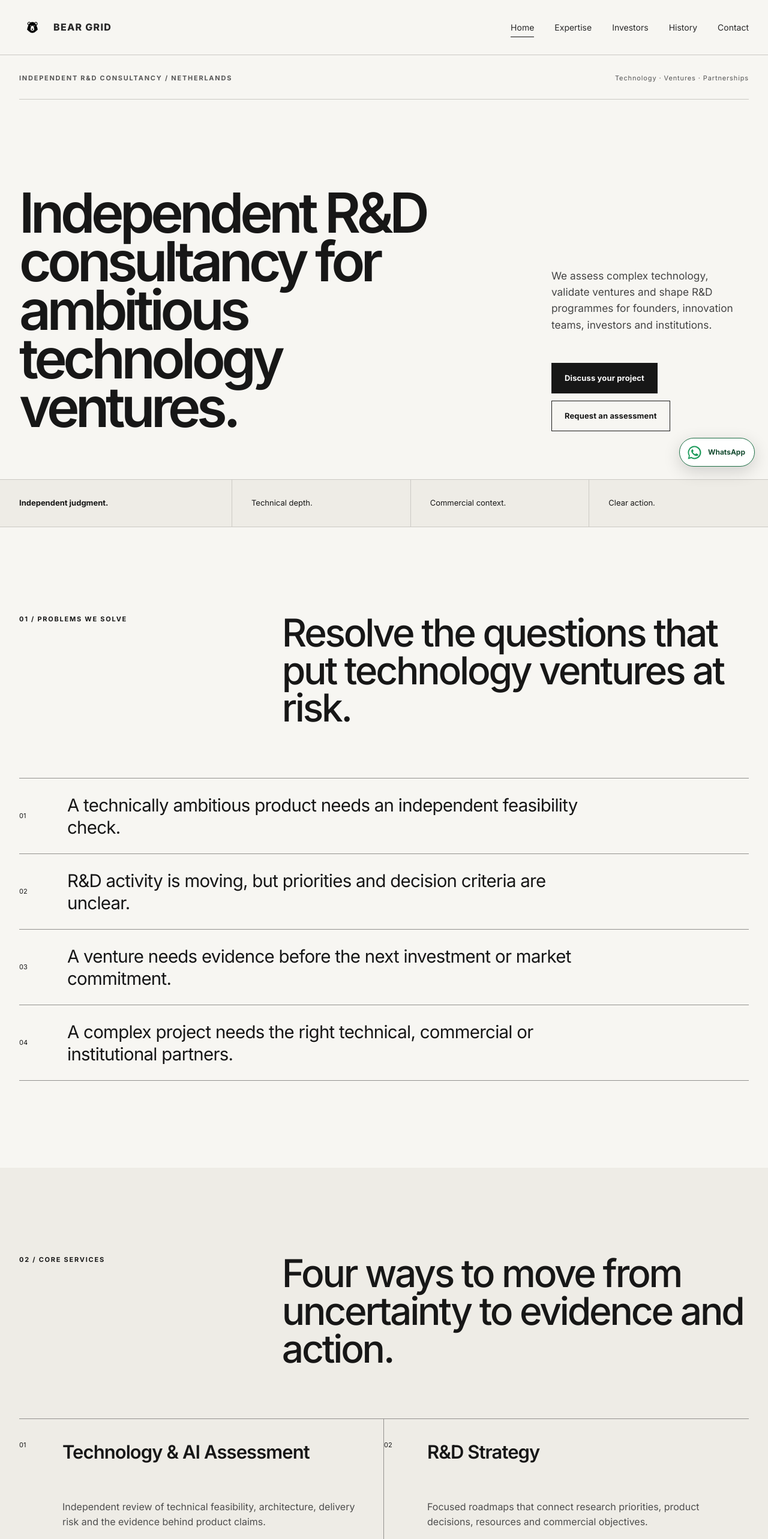
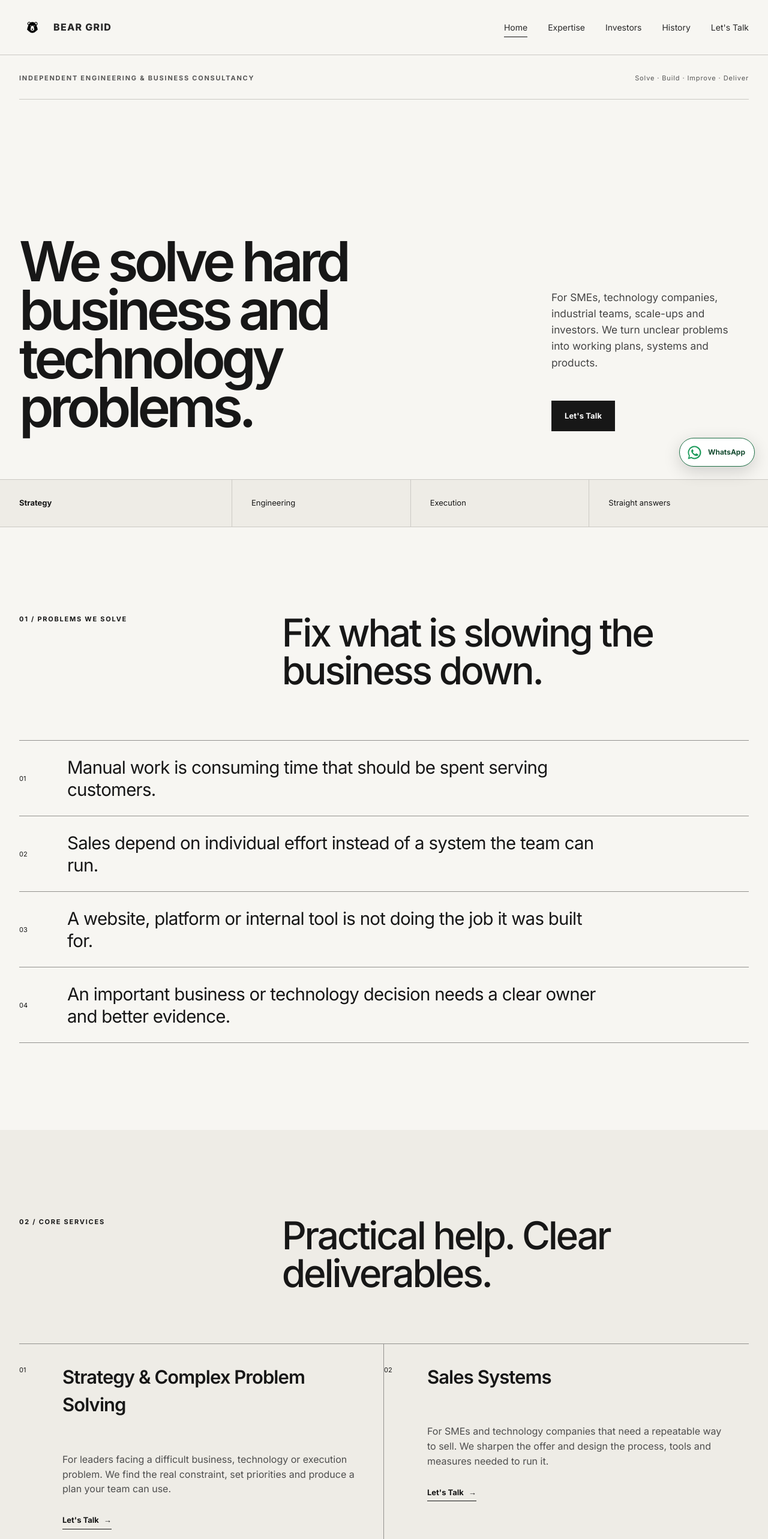
Before and after one commit to maninawild/beargrid-site, a Next.js app: page / in a window 1280 px wide. Shown: the top 2566 px of the page at 60% size. Built offline with nearby package versions, Linux system fonts and the light colour scheme.

Commit message:
Rewrite commercial positioning and contact flow

```diff
--- a/src/app/contact/page.tsx
+++ b/src/app/contact/page.tsx
@@ -5,25 +5,46 @@ import { baseUrl } from "@/data/site";
 
 export const metadata: Metadata = {
   title: "Contact | Bear Grid",
-  description: "Discuss a technology, R&D, venture or innovation project with Bear Grid.",
+  description: "Tell Bear Grid about the business or technology problem you need to solve.",
   alternates: { canonical: "/contact" },
   openGraph: {
     type: "website",
     siteName: "Bear Grid",
     title: "Contact Bear Grid",
-    description: "Discuss a technology, R&D, venture or innovation project with Bear Grid.",
+    description: "Tell Bear Grid about the business or technology problem you need to solve.",
     url: `${baseUrl}/contact`,
     images: ["/og.png"],
   },
   twitter: {
     card: "summary_large_image",
     title: "Contact Bear Grid",
-    description: "Discuss a technology, R&D, venture or innovation project with Bear Grid.",
+    description: "Tell Bear Grid about the business or technology problem you need to solve.",
     images: ["/og.png"],
   },
 };
 
-export default function ContactPage() {
+const allowedServices = [
+  "Strategy & Complex Problem Solving",
+  "Sales Systems",
+  "AI Automation",
+  "Digital Products & Websites",
+  "Executive Advisory",
+  "Venture Team Assembly",
+];
+
+export default async function ContactPage({
+  searchParams,
+}: {
+  searchParams: Promise<{ service?: string | string[]; intent?: string | string[] }>;
+}) {
+  const query = await searchParams;
+  const requestedService = typeof query.service === "string" ? query.service : "";
+  const initialNeed = allowedServices.includes(requestedService)
+    ? requestedService
+    : query.intent === "investor"
+      ? "Executive Advisory"
+      : "";
+
   return (
     <main className="company-main inner-company-page contact-page">
       <script type="application/ld+json" dangerouslySetInnerHTML={{ __html: JSON.stringify({
@@ -36,11 +57,11 @@ export default function ContactPage() {
       }).replace(/</g, "\\u003c") }} />
       <section className="contact-layout">
         <div className="contact-intro">
-          <Eyebrow>CONTACT / START WITH CONTEXT</Eyebrow>
-          <h1>Tell us what you need to decide.</h1>
-          <p>Share the project, the current uncertainty and the outcome you need. We will review the context and respond with a practical next step.</p>
+          <Eyebrow>LET&apos;S TALK</Eyebrow>
+          <h1>What do you need help with?</h1>
+          <p>Give us the short version. We will review it and reply within two business days.</p>
         </div>
-        <ContactForm />
+        <ContactForm initialNeed={initialNeed} />
       </section>
     </main>
   );
--- a/src/app/globals.css
+++ b/src/app/globals.css
@@ -341,9 +341,9 @@ img { max-width: 100%; height: auto; }
 .contact-form { display: grid; gap: 24px; padding: 38px; border: 1px solid #92918e; background: #eeece6; }
 .contact-form > p:first-child { margin: 0 0 4px; color: #5b5b5b; font-size: 12px; }
 .contact-form label { display: grid; gap: 9px; font-size: 12px; font-weight: 650; letter-spacing: .04em; }
-.contact-form input, .contact-form textarea { width: 100%; min-height: 50px; border: 0; border-bottom: 1px solid #777; border-radius: 0; padding: 11px 2px; background: transparent; color: #171717; font: inherit; font-size: 16px; outline: 0; }
+.contact-form input, .contact-form textarea, .contact-form select { width: 100%; min-height: 50px; border: 0; border-bottom: 1px solid #777; border-radius: 0; padding: 11px 2px; background: transparent; color: #171717; font: inherit; font-size: 16px; outline: 0; }
 .contact-form textarea { resize: vertical; }
-.contact-form input:focus, .contact-form textarea:focus { border-bottom-color: #111; box-shadow: 0 2px 0 #111; }
+.contact-form input:focus, .contact-form textarea:focus, .contact-form select:focus { border-bottom-color: #111; box-shadow: 0 2px 0 #111; }
 .contact-form button { min-height: 54px; border: 1px solid #171717; background: #171717; color: #fff; font-weight: 650; cursor: pointer; }
 .contact-form button:hover, .contact-form button:focus-visible { background: #383838; }
 .contact-form button:disabled { cursor: wait; opacity: .65; }
--- a/src/app/investors/page.tsx
+++ b/src/app/investors/page.tsx
@@ -55,7 +55,7 @@ export default function InvestorsPage() {
           to investors whose expertise, mandate and time horizon are relevant.
         </p>
         <Link className="company-button dark" href="/contact?intent=investor">
-          Start a conversation
+          Let&apos;s Talk
         </Link>
       </section>
 
@@ -77,7 +77,7 @@ export default function InvestorsPage() {
             investor relationships within the Dutch startup ecosystem.
           </p>
           <Link className="text-link" href="/contact?intent=investor">
-            Start a conversation →
+            Let&apos;s Talk →
           </Link>
         </div>
       </section>
--- a/src/app/page.tsx
+++ b/src/app/page.tsx
@@ -3,23 +3,23 @@ import { CompanyHome, services } from "@/components/CompanyPages";
 import { baseUrl } from "@/data/site";
 
 export const metadata: Metadata = {
-  title: "Independent R&D Consultancy | Bear Grid",
-  description: "Bear Grid helps founders, R&D teams, investors and institutions assess complex technology, validate ventures and structure innovation programmes.",
+  title: "Engineering & Business Consultancy | Bear Grid",
+  description: "Bear Grid solves difficult business and technology problems for SMEs, technology companies, industrial teams, scale-ups and investors.",
   alternates: {
     canonical: "/",
   },
   openGraph: {
     type: "website",
     siteName: "Bear Grid",
-    title: "Independent R&D Consultancy | Bear Grid",
-    description: "Independent technology assessment, R&D strategy, venture validation and innovation partnership support.",
+    title: "Engineering & Business Consultancy | Bear Grid",
+    description: "Strategy, sales systems, AI automation, digital products, executive advice and venture teams.",
     url: baseUrl,
     images: ["/og.png"],
   },
   twitter: {
     card: "summary_large_image",
-    title: "Independent R&D Consultancy | Bear Grid",
-    description: "Independent technology assessment, R&D strategy, venture validation and innovation partnership support.",
+    title: "Engineering & Business Consultancy | Bear Grid",
+    description: "Strategy, sales systems, AI automation, digital products, executive advice and venture teams.",
     images: ["/og.png"],
   },
 };
@@ -35,8 +35,8 @@ export default function Home() {
         url: baseUrl,
         provider: { "@id": `${baseUrl}/#organization` },
         areaServed: "Worldwide",
-        serviceType: ["Technology assessment", "R&D strategy", "Venture validation", "Innovation partnerships"],
-        description: "Independent R&D consultancy for founders, companies, investors and institutions.",
+        serviceType: services.map((service) => service.title),
+        description: "Independent engineering and business consultancy for companies, founders and investors.",
       }).replace(/</g, "\\u003c") }} />
       <script type="application/ld+json" dangerouslySetInnerHTML={{ __html: JSON.stringify({
         "@context": "https://schema.org",
@@ -52,9 +52,9 @@ export default function Home() {
         "@context": "https://schema.org",
         "@type": "FAQPage",
         mainEntity: [
-          ["When should we involve Bear Grid?", "When a technical or venture decision carries meaningful cost, uncertainty or coordination risk and needs an independent, evidence-led assessment."],
-          ["What does an initial engagement look like?", "Most work starts with a tightly scoped assessment: a defined question, targeted review, direct working sessions and a practical recommendation."],
-          ["Does Bear Grid build products?", "Bear Grid can support product and venture execution, but begins by validating what should be built, why it matters and which risks must be resolved first."],
+          ["What can Bear Grid take on?", "A defined problem, a complete build or hands-on support to a leadership team. Typical work covers strategy, sales systems, automation, websites, platforms and venture execution."],
+          ["Do you only advise?", "No. We advise when a decision needs to be made and build when the answer needs to become a working system, product or process."],
+          ["How does a project start?", "Send a short enquiry. We review it, ask any necessary questions and propose a clear first piece of work. If we are not the right fit, we will say so."],
         ].map(([name, text]) => ({ "@type": "Question", name, acceptedAnswer: { "@type": "Answer", text } })),
       }).replace(/</g, "\\u003c") }} />
       <CompanyHome />
--- a/src/components/CompanyPages.tsx
+++ b/src/components/CompanyPages.tsx
@@ -4,60 +4,72 @@ import Link from "next/link";
 export const services = [
   {
     number: "01",
-    title: "Technology & AI Assessment",
-    body: "Independent review of technical feasibility, architecture, delivery risk and the evidence behind product claims.",
+    title: "Strategy & Complex Problem Solving",
+    body: "For leaders facing a difficult business, technology or execution problem. We find the real constraint, set priorities and produce a plan your team can use.",
   },
   {
     number: "02",
-    title: "R&D Strategy",
-    body: "Focused roadmaps that connect research priorities, product decisions, resources and commercial objectives.",
+    title: "Sales Systems",
+    body: "For SMEs and technology companies that need a repeatable way to sell. We sharpen the offer and design the process, tools and measures needed to run it.",
   },
   {
     number: "03",
-    title: "Venture Validation",
-    body: "Structured testing of the problem, market, product assumptions and execution plan before major investment.",
+    title: "AI Automation",
+    body: "For teams losing time to repetitive work. We select practical tools, connect them to existing workflows and deliver automation that people can maintain.",
   },
   {
     number: "04",
-    title: "Innovation Partnerships",
-    body: "Finding and shaping practical collaboration between founders, companies, research institutions and investors.",
+    title: "Digital Products & Websites",
+    body: "For companies that need a better website, internal tool or customer platform. We design and build a clear, fast product tied to a business result.",
+  },
+  {
+    number: "05",
+    title: "Executive Advisory",
+    body: "For leadership teams making an important product or business decision. We provide direct analysis, challenge weak assumptions and help execute the decision.",
+  },
+  {
+    number: "06",
+    title: "Venture Team Assembly",
+    body: "For investors and organisations with a strong idea but no delivery team. We define the roles and assemble experienced people to validate and build it.",
   },
 ];
 
 const problems = [
-  "A technically ambitious product needs an independent feasibility check.",
-  "R&D activity is moving, but priorities and decision criteria are unclear.",
-  "A venture needs evidence before the next investment or market commitment.",
-  "A complex project needs the right technical, commercial or institutional partners.",
+  "Manual work is consuming time that should be spent serving customers.",
+  "Sales depend on individual effort instead of a system the team can run.",
+  "A website, platform or internal tool is not doing the job it was built for.",
+  "An important business or technology decision needs a clear owner and better evidence.",
 ];
 
 const process = [
-  ["Frame", "Define the decision, constraints and evidence required."],
-  ["Assess", "Review the technology, market assumptions, risks and dependencies."],
-  ["Validate", "Test the most consequential unknowns with focused research."],
-  ["Act", "Deliver a clear recommendation, roadmap and next decision."],
+  ["Understand", "Get to the facts, the constraint and the result that matters."],
+  ["Design", "Choose the simplest workable approach and define the job."],
+  ["Build", "Work with your team to produce, test and improve the solution."],
+  ["Deliver", "Hand over a working result, clear ownership and the next steps."],
 ];
 
 const audiences = [
-  "Deep-tech and AI founders",
-  "Corporate innovation and R&D teams",
-  "Investors and venture builders",
-  "Universities and research organisations",
-  "Public and international institutions",
+  "SMEs",
+  "Technology companies",
+  "Industrial companies",
+  "Scale-ups",
+  "Corporate teams",
+  "Founders",
+  "Investors and private investors",
 ];
 
 const faqs = [
   {
-    question: "When should we involve Bear Grid?",
-    answer: "When a technical or venture decision carries meaningful cost, uncertainty or coordination risk and needs an independent, evidence-led assessment.",
+    question: "What can Bear Grid take on?",
+    answer: "A defined problem, a complete build or hands-on support to a leadership team. Typical work covers strategy, sales systems, automation, websites, platforms and venture execution.",
   },
   {
-    question: "What does an initial engagement look like?",
-    answer: "Most work starts with a tightly scoped assessment: a defined question, targeted review, direct working sessions and a practical recommendation.",
+    question: "Do you only advise?",
+    answer: "No. We advise when a decision needs to be made and build when the answer needs to become a working system, product or process.",
   },
   {
-    question: "Does Bear Grid build products?",
-    answer: "Bear Grid can support product and venture execution, but begins by validating what should be built, why it matters and which risks must be resolved first.",
+    question: "How does a project start?",
+    answer: "Send a short enquiry. We review it, ask any necessary questions and propose a clear first piece of work. If we are not the right fit, we will say so.",
   },
 ];
 
@@ -73,8 +85,8 @@ export function ServiceGrid({ compact = false }: { compact?: boolean }) {
           <span>{service.number}</span>
           <h3>{service.title}</h3>
           <p>{service.body}</p>
-          <Link className="service-cta" href={`/contact?intent=assessment&service=${encodeURIComponent(service.title)}`}>
-            Request an assessment <span aria-hidden="true">→</span>
+          <Link className="service-cta" href={`/contact?service=${encodeURIComponent(service.title)}`}>
+            Let&apos;s Talk <span aria-hidden="true">→</span>
           </Link>
         </article>
       ))}
@@ -87,32 +99,31 @@ export function CompanyHome() {
     <main className="company-main">
       <section className="new-hero">
         <div className="new-hero-top">
-          <Eyebrow>INDEPENDENT R&amp;D CONSULTANCY / NETHERLANDS</Eyebrow>
-          <span>Technology · Ventures · Partnerships</span>
+          <Eyebrow>INDEPENDENT ENGINEERING &amp; BUSINESS CONSULTANCY</Eyebrow>
+          <span>Solve · Build · Improve · Deliver</span>
         </div>
         <div className="new-hero-copy">
-          <h1>Independent R&amp;D consultancy for ambitious technology ventures.</h1>
+          <h1>We solve hard business and technology problems.</h1>
           <div>
-            <p>We assess complex technology, validate ventures and shape R&amp;D programmes for founders, innovation teams, investors and institutions.</p>
+            <p>For SMEs, technology companies, industrial teams, scale-ups and investors. We turn unclear problems into working plans, systems and products.</p>
             <div className="company-actions">
-              <Link className="company-button dark" href="/contact?intent=project">Discuss your project</Link>
-              <Link className="company-button" href="/contact?intent=assessment">Request an assessment</Link>
+              <Link className="company-button dark" href="/contact">Let&apos;s Talk</Link>
             </div>
           </div>
         </div>
       </section>
 
       <section className="positioning-strip" aria-label="Positioning">
-        <strong>Independent judgment.</strong>
-        <span>Technical depth.</span>
-        <span>Commercial context.</span>
-        <span>Clear action.</span>
+        <strong>Strategy</strong>
+        <span>Engineering</span>
+        <span>Execution</span>
+        <span>Straight answers</span>
       </section>
 
       <section className="company-section home-problems">
         <div className="section-heading">
           <Eyebrow>01 / PROBLEMS WE SOLVE</Eyebrow>
-          <h2>Resolve the questions that put technology ventures at risk.</h2>
+          <h2>Fix what is slowing the business down.</h2>
         </div>
         <div className="problem-list">
           {problems.map((problem, index) => (
@@ -127,7 +138,7 @@ export function CompanyHome() {
       <section className="company-section home-services" id="expertise">
         <div className="section-heading">
           <Eyebrow>02 / CORE SERVICES</Eyebrow>
-          <h2>Four ways to move from uncertainty to evidence and action.</h2>
+          <h2>Practical help. Clear deliverables.</h2>
         </div>
         <ServiceGrid compact />
       </section>
@@ -135,7 +146,7 @@ export function CompanyHome() {
       <section className="dark-section">
         <div className="section-heading">
           <Eyebrow>03 / HOW WE WORK</Eyebrow>
-          <h2>A defined engagement with a decision at the end.</h2>
+          <h2>Small teams. Direct work. No theatre.</h2>
         </div>
         <ol className="process-grid">
           {process.map(([title, body], index) => (
@@ -151,7 +162,7 @@ export function CompanyHome() {
       <section className="company-section audience-section">
         <div className="section-heading">
           <Eyebrow>04 / WHO WE WORK WITH</Eyebrow>
-          <h2>Teams making consequential technology and venture decisions.</h2>
+          <h2>Companies and people responsible for getting difficult work done.</h2>
         </div>
         <div className="audience-list">
           {audiences.map((audience) => <span key={audience}>{audience}</span>)}
@@ -159,11 +170,11 @@ export function CompanyHome() {
       </section>
 
       <section className="method-section">
-        <Eyebrow>05 / EXPERTISE &amp; METHOD</Eyebrow>
+        <Eyebrow>05 / HOW WE THINK</Eyebrow>
         <div>
-          <h2>Evidence before scale.</h2>
-          <p>Our work combines technical diligence, structured research, venture validation and partnership design. We separate facts from assumptions, expose the decisions that matter and produce recommendations that teams can act on.</p>
-          <p>Bear Grid was founded as a deep-tech company in 2019 and later evolved into an independent Netherlands-based R&amp;D and innovation consultancy.</p>
+          <h2>Senior people. Useful work.</h2>
+          <p>We combine engineering judgement, commercial experience and hands-on delivery. We work directly with decision-makers, keep teams small and leave behind something usable: a plan, a system, a product or a decision.</p>
+          <p>Bear Grid began as a deep-tech company in 2019. That operating experience now informs our work as an independent engineering and business consultancy.</p>
           <Link className="text-link" href="/history">Read the company history →</Link>
         </div>
       </section>
@@ -172,8 +183,8 @@ export function CompanyHome() {
         <div className="section-heading">
           <Eyebrow>06 / ECOSYSTEM &amp; COMMUNITY</Eyebrow>
           <div>
-            <h2 id="ecosystem-title">Connected to the Dutch innovation ecosystem.</h2>
-            <p>Organisations and communities in the wider ecosystem around our work.</p>
+            <h2 id="ecosystem-title">Part of the Dutch technology and founder community.</h2>
+            <p>Organisations and communities connected to the people and projects around our work.</p>
           </div>
         </div>
         <div className="ecosystem-grid">
@@ -215,11 +226,10 @@ export function CompanyHome() {
       </section>
 
       <section className="final-cta">
-        <Eyebrow>START WITH THE DECISION</Eyebrow>
-        <h2>Bring us the question that is holding the project back.</h2>
+        <Eyebrow>HAVE A PROBLEM WORTH SOLVING?</Eyebrow>
+        <h2>Tell us what is stuck. We&apos;ll tell you if we can help.</h2>
         <div className="company-actions">
-          <Link className="company-button light" href="/contact?intent=project">Discuss your project</Link>
-          <Link className="company-button light secondary" href="/contact?intent=assessment">Request an assessment</Link>
+          <Link className="company-button light" href="/contact">Let&apos;s Talk</Link>
         </div>
       </section>
     </main>
--- a/src/components/Forms.tsx
+++ b/src/components/Forms.tsx
@@ -4,9 +4,10 @@ import { FormEvent, useState } from "react";
 
 type State = { status: "idle" | "loading" | "success" | "error"; message: string };
 
-export function ContactForm() {
+export function ContactForm({ initialNeed = "" }: { initialNeed?: string }) {
   const [state, setState] = useState<State>({ status: "idle", message: "" });
   const [startedAt] = useState(() => Date.now());
+  const [need, setNeed] = useState(initialNeed);
 
   async function onSubmit(event: FormEvent<HTMLFormElement>) {
     event.preventDefault();
@@ -15,7 +16,7 @@ export function ContactForm() {
     setState({ status: "loading", message: "" });
     const params = new URLSearchParams(window.location.search);
     const attribution = Object.fromEntries(
-      ["utm_source", "utm_medium", "utm_campaign", "utm_content", "utm_term", "intent"]
+      ["utm_source", "utm_medium", "utm_campaign", "utm_content", "utm_term", "intent", "service"]
         .map((key) => [key, params.get(key)?.slice(0, 200)])
         .filter((entry): entry is [string, string] => Boolean(entry[1])),
     );
@@ -43,7 +44,7 @@ export function ContactForm() {
     return (
       <div className="form-success" role="status" aria-live="polite">
         <span>Message received</span>
-        <h2>Thank you.</h2>
+        <h2>Thanks.</h2>
         <p>{state.message}</p>
       </div>
     );
@@ -51,7 +52,7 @@ export function ContactForm() {
 
   return (
     <form onSubmit={onSubmit} className="contact-form" aria-describedby="contact-form-note">
-      <p id="contact-form-note">All fields are required.</p>
+      <p id="contact-form-note">Seven short questions. All fields are required.</p>
       <label>
         Name
         <input required name="name" autoComplete="name" maxLength={120} />
@@ -61,19 +62,47 @@ export function ContactForm() {
         <input required name="company" autoComplete="organization" maxLength={160} />
       </label>
       <label>
+        What do you need help with?
+        <select required name="need" value={need} onChange={(event) => setNeed(event.target.value)}>
+          <option value="">Select one</option>
+          <option>Strategy &amp; Complex Problem Solving</option>
+          <option>Sales Systems</option>
+          <option>AI Automation</option>
+          <option>Digital Products &amp; Websites</option>
+          <option>Executive Advisory</option>
+          <option>Venture Team Assembly</option>
+          <option>Other</option>
+        </select>
+      </label>
+      <label>
+        Describe your challenge
+        <textarea required name="message" rows={5} minLength={20} maxLength={2000} />
+      </label>
+      <label>
+        Budget
+        <select required name="budget" defaultValue="">
+          <option value="" disabled>Select one</option>
+          <option>&lt; €5k</option>
+          <option>€5–20k</option>
+          <option>€20–100k</option>
+          <option>€100k+</option>
+          <option>Not sure</option>
+        </select>
+      </label>
+      <label>
+        Desired timeline
+        <input required name="timeline" maxLength={160} placeholder="For example: within 6 weeks" />
+      </label>
+      <label>
         Email
         <input required type="email" name="email" autoComplete="email" maxLength={200} />
-      </label>
-      <label>
-        Short project description
-        <textarea required name="message" rows={5} minLength={20} maxLength={2000} />
       </label>
       <label className="form-trap" aria-hidden="true">
         Website
         <input name="website" tabIndex={-1} autoComplete="off" />
       </label>
       <button type="submit" disabled={state.status === "loading"}>
-        {state.status === "loading" ? "Sending…" : "Submit project details"}
+        {state.status === "loading" ? "Sending…" : "Send enquiry"}
       </button>
       {state.status === "error" ? (
         <p className="form-error" role="alert">{state.message}</p>
--- a/src/components/SiteShell.tsx
+++ b/src/components/SiteShell.tsx
@@ -13,7 +13,7 @@ const modernNav = [
   ["Expertise", "/expertise"],
   ["Investors", "/investors"],
   ["History", "/history"],
-  ["Contact", "/contact"],
+  ["Let's Talk", "/contact"],
 ] as const;
 
 function ModernHeader() {
@@ -69,7 +69,7 @@ function ModernFooter() {
           <Image src="/logos/bear-grid-logo.png" alt="" width={38} height={34} />
           <span>BEAR GRID</span>
         </Link>
-        <p>Technology. Strategy. Venture Building.</p>
+        <p>Strategy. Engineering. Execution.</p>
       </div>
       <div className="footer-links">
         <Link href="/expertise">Expertise</Link>
```
Also changed, not shown: src/app/api/contact/route.ts (+7 -7 lines), 1 other file (tests, documents, lock files or other folders).
